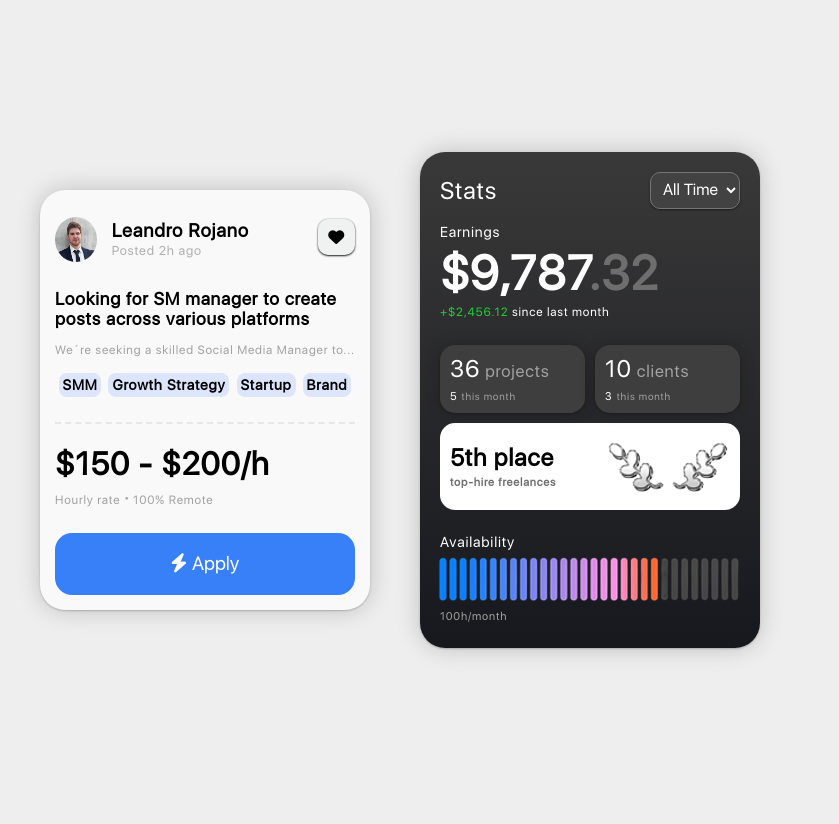
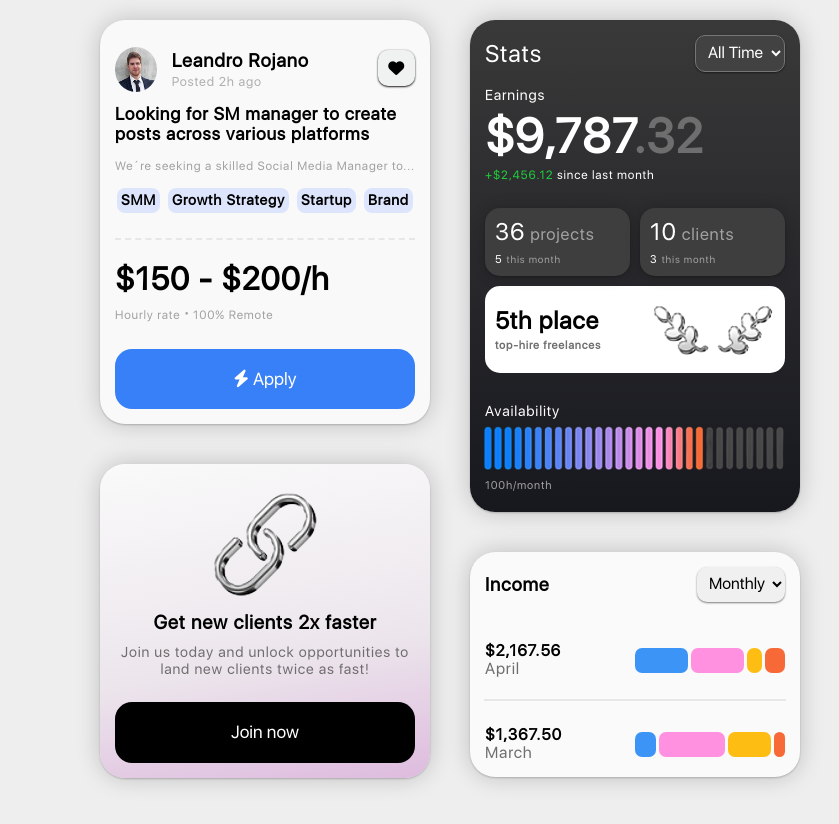
Before and after one commit to leoito88/masonry-grid-boxes, a plain HTML site: page index.html in a window 1280 px wide. Shown: the whole page, without its empty margins (190-1029 px from the left). Before the commit the page ends 800 px from the top, so only its background shows below. Drawn offline with Linux system fonts and the light colour scheme.

Commit message:
Finalización de todas las tarjetas ydel trabajo

```diff
--- a/css/styles.css
+++ b/css/styles.css
@@ -7,12 +7,25 @@
 body{
     background-color: #efeeee;
     display: flex;
+    flex-direction: column;
+    justify-content: center;
     align-items: center;
-    justify-content: center;
-    height: 100vh;
+    gap: 20px;
+    /* height: 100vh; */
     font-family: 'SanFrancisco', system-ui, -apple-system, BlinkMacSystemFont, 'Segoe UI', Roboto, Oxygen, Ubuntu, Cantarell, 'Open Sans', 'Helvetica Neue', sans-serif;
     letter-spacing: 0.05em;
-    gap: 50px;
+    margin: 20px;
+}
+
+.container{
+    margin: 0px auto;
+    columns: 2;
+    column-gap: 40px;
+}
+
+.social, .join-now, .stats, .income{
+    margin-bottom: 40px;
+    break-inside: avoid;
 }
 
 /* Card 1 Social Start */
@@ -42,8 +55,14 @@ body{
 }
 
 .social h2{
-    margin-bottom: 10px;
+    margin: 0 0 10px 0;
     font-size: 1.1em;
+    font-weight: 600;
+}
+
+.social h4{
+    margin: 0px;
+    padding: 0;
     font-weight: 600;
 }
 
@@ -125,13 +144,14 @@ body{
     align-items: left;
     margin: 0;
     padding: 0;
+    gap: 4px;
 }
 
 .tag{
     background-color: #dce5fc;
     padding: 4px;
     border-radius: 8px;
-    font-weight: 600;
+    font-weight: 400;
     font-size: 0.9em;
     cursor: pointer;
 }
@@ -150,8 +170,8 @@ button{
     color: #fff;
     border-radius: 17px;
     border: none;
-    font-size: 1.2em;
-    font-weight: 400;
+    font-size: 1.1em;
+    font-weight: 200;
     margin-top: 10px;
     cursor: pointer;
     transition: background-color 0.3s ease;
@@ -171,7 +191,7 @@ button:hover{
     color: #fff;
     background-image: linear-gradient(180deg, #393939, #17181e);
     border-radius: 25px;
-    padding: 20px;
+    padding: 15px;
     display: flex;
     justify-content: center;
     flex-direction: column;
@@ -189,6 +209,12 @@ select{
     padding: 6px 0px 8px 8px;
     border-radius: 10px;
     box-shadow: 0px 1px 2px rgba(0, 0, 0, 0.5);
+    cursor: pointer;
+    transition: background-color 1s ease;
+}
+
+select:hover{
+    background-color: #505050;
 }
 
 .earnings h5{
@@ -314,11 +340,13 @@ select{
 .barra img{
     width: 105%;
     margin: -20px -8px -8px -8px;
+    padding-right: -20px;
 }
 
 .avail h5{
     font-weight: 500;
     font-size: 0.9em;
+    margin-top: 30px;
 }
 
 .avail h6{
@@ -332,8 +360,198 @@ select{
 /* ----------------- */
 /* Card 3 Join Now Starts */
 
+.join-now{
+    background: linear-gradient(170deg, #fafafa 0%, rgb(236, 230, 236) 60%, rgba(222,187,222,1) 100%);
+    padding: 15px;
+    border-radius: 25px;
+    width: 300px;
+    display: flex;
+    justify-content: center;
+    align-items: center;
+    flex-direction: column;
+    box-shadow: 0px 0px 25px rgba(0, 0, 0, 0.2), 0px 1px 2px rgba(0, 0, 0, 0.2);
+}
+
+.join-now img{
+    transition: scale 1s ease;
+}
+
+.join-now img:hover{
+    scale: 1.2;
+}
+
+.join-now h4{
+    text-align: center;
+    margin: 0px 0 0 0;
+    font-size: 1.2em;
+    font-weight: 700;
+}
+
+.join-now h5{
+    color: #6f6e6e;
+    font-size: 0.9em;
+    font-weight: 500;
+    text-align: center;
+    margin: 10px 0 0 0;
+}
+
+.join-now button{
+    background-color: #000;
+    margin: 25px 0 0 0;
+    transition: background-color 1s ease;
+}
+
+.join-now button:hover{
+    background-color: #8b297a;
+}
+
+.join-now button h3{
+    margin: 0;
+    font-size: 1em;
+    font-weight: 200;
+}
+
 /* Card 3 Join Now Ends */
 /* ----------------- */
 /* Card 4 Income Starts */
 
+.income{
+    width: 300px;
+    background-color: #fafafa;
+    display: flex;
+    justify-content: center;
+    align-items: center;
+    flex-direction: column;
+    padding: 15px;
+    border-radius: 25px;
+    box-shadow: 0px 0px 25px rgba(0, 0, 0, 0.2), 0px 1px 2px rgba(0, 0, 0, 0.2);
+}
+
+.income .tittle{
+    display: flex;
+    justify-content: space-between;
+    width: 100%;
+    align-items: center;
+    margin: 0 0 25px 0;
+}
+
+.income select{
+    background-color: #f0f0f0;
+    color: #000;
+    cursor: pointer;
+    box-shadow: 0px 1px 2px rgba(0, 0, 0, 0.5);
+    border: none;
+    transition: background-color 1s ease;
+}
+
+.income select:hover{
+    background-color: #e6dcdc ;
+}
+
+.income h3{
+    margin: 0;
+}
+
+.income h4{
+    margin: 0;
+}
+
+.income h5{
+    margin: 0;
+    font-size: 1em;
+    font-weight: 500;
+    color: #6f6e6e;
+}
+
+.income .split{
+    display: flex;
+    justify-content: left;
+    align-items: left;
+    width: 100%;
+    margin: 15px 0 0 0;
+}
+
+.income .split-left{
+    width: 50%;
+    justify-content: left;
+}
+
+.income .split-ver{
+    display: flex;
+    flex-direction: column;
+    align-items: left;
+    justify-content: left;
+}
+
+.income .split-right{
+    width: 50%;
+    display: flex;
+    justify-content: left;
+    align-items: center;
+    flex-direction: row;
+    gap: 3px;
+}
+
+.income .split-right .barblue-1,.barpink-1, .baryel-1, .barred-1{
+    padding: 5px;
+    height: 15px;
+    border-radius: 7px;
+    cursor: pointer;
+}
+
+.income .split-right .barblue-2,.barpink-2, .baryel-2, .barred-2{
+    padding: 5px;
+    height: 15px;
+    border-radius: 7px;
+    cursor: pointer;
+}
+
+.income .split-right .barblue-1{
+    background-color: #3c94f7;
+    width: 42%;
+}
+
+.split .barpink-1{
+    background-color: #ff91e0;
+    width: 42%;
+}
+
+.split .baryel-1{
+    background-color: #fdbd12;
+    width: 5%;
+}
+
+.split .barred-1{
+    background-color: #f76a37;
+    width: 10%;
+}
+
+
+.split .barblue-2{
+    background-color: #3c94f7;
+    width: 10%;
+}
+
+.split .barpink-2{
+    background-color: #ff91e0;
+    width: 50%;
+}
+
+.split .baryel-2{
+    background-color: #fdbd12;
+    width: 30%;
+}
+
+.split .barred-2{
+    background-color: #f76a37;
+    width: 1%;
+}
+
+
+.income hr{
+    margin: 20px 0 10px 0;
+    border: none;
+    border: 1px solid rgb(231, 231, 231);
+    width: 100%;
+}
 /* Card 4 Income Now Ends */
--- a/index.html
+++ b/index.html
@@ -9,6 +9,7 @@
     <script src="https://kit.fontawesome.com/52b5bfb30e.js" crossorigin="anonymous"></script>
 </head>
 <body>
+  <div class="container">
     <section class="social">
         <div class="title">
             <div class="title-left">
@@ -20,20 +21,35 @@
             </div>
             <i class="fa-solid fa-heart"></i>
         </div>
-        <div class="main">
+        <div class="social-main">
             <h2>Looking for SM manager to create posts across various platforms</h2>
             <h6>We´re seeking a skilled Social Media Manager to...</h6>
             <div class="tags">
-                <div class="tag">SMM</div>
-                <div class="tag">Growth Strategy</div>
-                <div class="tag">Startup</div>
-                <div class="tag">Brand</div>
+                <div class="tag">
+                    <h4>SMM</h4>
+                </div>
+                <div class="tag">
+                    <h4>Growth Strategy</h4>
+                </div>
+                <div class="tag">
+                    <h4>Startup</h4>
+                </div>
+                <div class="tag">
+                    <h4>Brand</h4>
+                </div>
             </div>
             <hr>
             <h1>$150 - $200/h</h1>
             <h6>Hourly rate <span>·</span> 100% Remote</h6>
             <button><i class="fa-solid fa-bolt"></i> Apply</button>
         </div>
+    </section>
+
+    <section class="join-now">
+        <img src="img/chain.png" alt="chain">
+        <h4>Get new clients 2x faster</h4>
+        <h5>Join us today and unlock opportunities to land new clients twice as fast!</h5>
+        <button class="join"><h3>Join now</h3></button>
     </section>
 
     <section class="stats">
@@ -80,12 +96,50 @@
         </div>
     </section>
 
-    <section class="join-now">
+    <section class="income">
+        <div class="tittle">
+            <h3>Income</h3>
+            <select name="time" id="time">
+                <option value="Monthly">Monthly</option>
+                <option value="All">All Time</option>
+                <option value="Annually">Annually</option>
+            </select>
+        </div>
 
+        <div class="split">
+            <div class="split-left">
+                <div class="split-ver">
+                    <h4>$2,167.56</h4>
+                    <h5>April</h5>
+                </div>
+            </div>
+
+            <div class="split-right">
+                    <div class="barblue-1"></div>
+                    <div class="barpink-1"></div>
+                    <div class="baryel-1"></div>
+                    <div class="barred-1"></div>
+            </div>
+        </div>
+
+        <hr>
+
+        <div class="split">
+            <div class="split-left">
+                <div class="split-ver">
+                    <h4>$1,367.50</h4>
+                    <h5>March</h5>
+                </div>
+            </div>
+
+            <div class="split-right">
+                    <div class="barblue-2"></div>
+                    <div class="barpink-2"></div>
+                    <div class="baryel-2"></div>
+                    <div class="barred-2"></div>
+            </div>
+        </div>
     </section>
-
-    <section class="income">
-
-    </section>
+  </main>
 </body>
 </html>
```
Also changed, not shown: img/chain.png (added).
